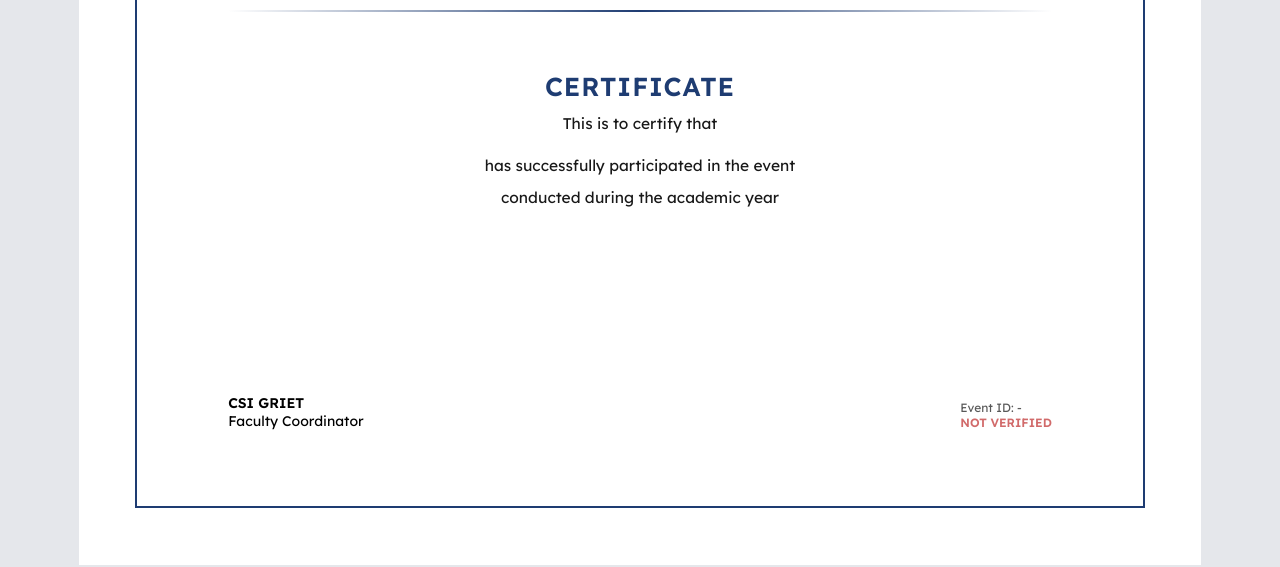
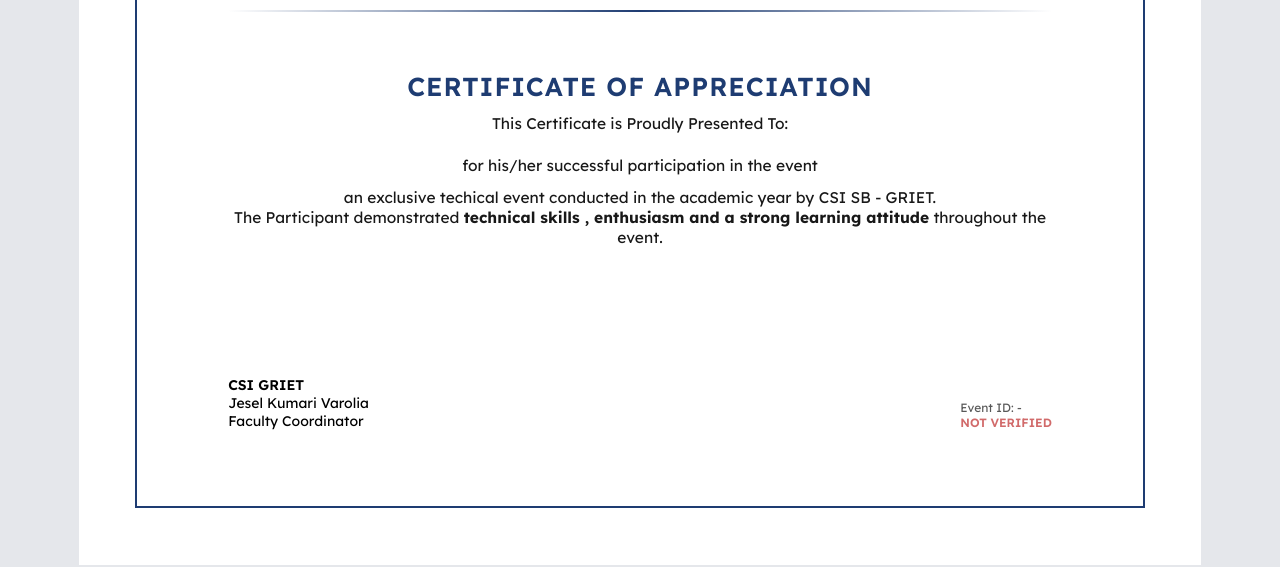
Before and after one commit to umeshyenugula/CSIWEB, a plain HTML site: page templates/certificate_template.html in a window 1280 px wide. Shown: the part 269-836 px from the top of the page. Drawn offline with Linux system fonts and the light colour scheme.

Commit message:
Revise certificate template with new design and text
Updated the certificate template to include a new design and additional text for the certificate of appreciation.

```diff
--- a/templates/certificate_template.html
+++ b/templates/certificate_template.html
@@ -2,7 +2,7 @@
 <html lang="en">
 <head>
 <meta charset="UTF-8">
-<title>Certificate</title>
+<title>Certificate Download Preview</title>
 
 <link href="https://fonts.googleapis.com/css2?family=Lexend:wght@300;400;600;700&display=swap" rel="stylesheet">
 <script src="https://cdn.jsdelivr.net/npm/html2pdf.js@0.10.1/dist/html2pdf.bundle.min.js"></script>
@@ -186,23 +186,25 @@
       <div class="divider"></div>
 
      <div class="body">
-  <h3>CERTIFICATE</h3>
-  <p>This is to certify that</p>
+  <h3>CERTIFICATE OF APPRECIATION</h3>
+  <p>This Certificate is Proudly Presented To:</p>
 
   <div class="name" id="name"></div>
 
-  <p>has successfully participated in the event</p>
+  <p>for his/her successful participation in the event</p>
 
   <div class="event" id="event"></div>
 
-  <p>conducted during the academic year <strong id="year"></strong></p>
+  <p>an exclusive techical event conducted in the academic year <strong id="year"></strong> by CSI SB - GRIET.</p>
+  <p>The Participant demonstrated <strong>technical skills , enthusiasm and a strong learning attitude</strong> throughout the event.</p>
 </div>
 
 
       <div class="footer">
         <div>
           <strong>CSI GRIET</strong><br>
-          Faculty Coordinator
+          Jesel Kumari Varolia<br>
+          Faculty Coordinator<br>
         </div>
         <div class="verify" id="verifyText">
   Verify at: https://csi.griet.ac.in/pages/certificates
```
